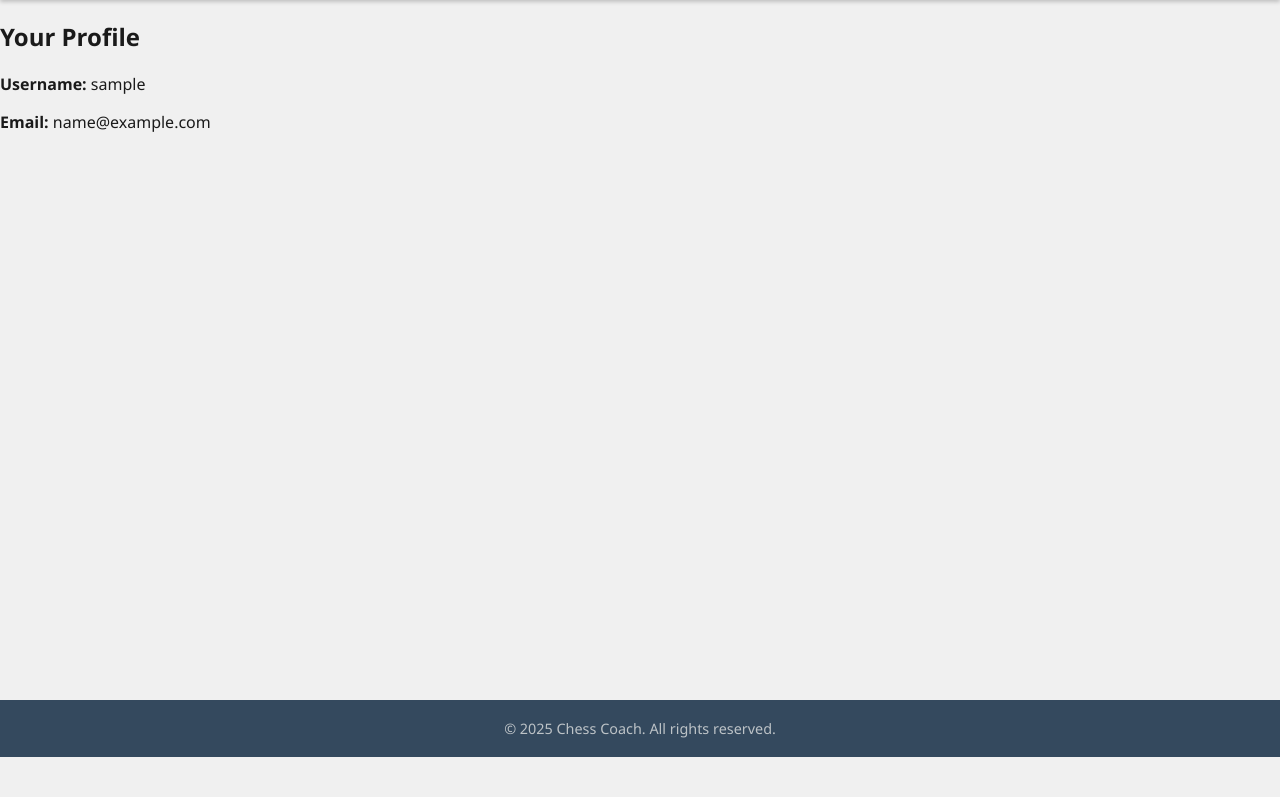
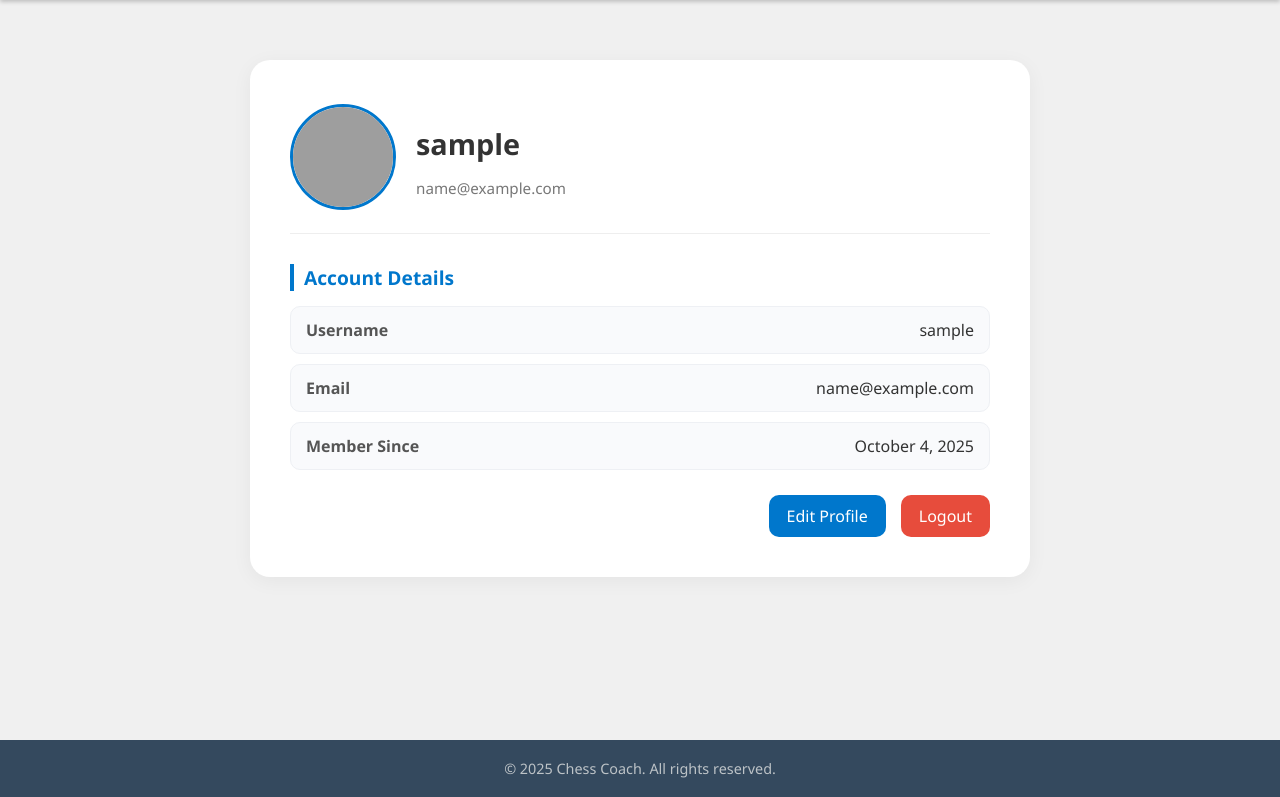
Before and after one commit to meleknurb/chess_coach, a Django app: page /users/profile/ in a window 1280 px wide. Shown: the part 65-862 px from the top of the page. Before the commit the page ends 822 px from the top, so only its background shows below. Run offline with Django 5.2, Linux system fonts and the light colour scheme; the visitor is signed in with stand-in values (Sample User, id 1); grey boxes are pictures that could not be loaded.

Commit message:
feat(profile): Restructure profile.html for improved UI
Completely redesigns the profile page template to align with the new 'profile.css' styles. Key changes include:

- Implemented a structured 'profile-header' for displaying the avatar and primary user info.
- Created 'info-group' sections to neatly present account details (username, email, and date_joined).
- Added dedicated action buttons for 'Edit Profile' and 'Logout'.
- Incorporated the 'default-avatar.png' image and dynamic content referencing.

```diff
--- a/users/templates/profile.html
+++ b/users/templates/profile.html
@@ -1,5 +1,6 @@
+<!-- profile.html -->
+
 {% extends "base.html" %}
-
 {% load static %}
 
 {% block title %}Profile | Chess Coach{% endblock %}
@@ -9,9 +10,36 @@
 {% endblock %}
 
 {% block content %}
-<div class="profile-container">
-    <h2>Your Profile</h2>
-    <p><strong>Username:</strong> {{ user.username }}</p>
-    <p><strong>Email:</strong> {{ user.email }}</p>
+<div class="profile-page">
+
+    <div class="profile-header">
+        <img src="{% static 'images/default-avatar.png' %}" alt="Profile Picture" class="profile-avatar">
+        <div class="profile-info">
+            <h2>{{ user.username }}</h2>
+            <p class="email">{{ user.email }}</p>
+        </div>
+    </div>
+
+    <div class="profile-details">
+        <h3>Account Details</h3>
+        <div class="info-group">
+            <label>Username</label>
+            <span>{{ user.username }}</span>
+        </div>
+        <div class="info-group">
+            <label>Email</label>
+            <span>{{ user.email }}</span>
+        </div>
+        <div class="info-group">
+            <label>Member Since</label>
+            <span>{{ user.date_joined|date:"F j, Y" }}</span>
+        </div>
+    </div>
+
+    <div class="profile-actions">
+        <a href="{% url 'users:settings' %}" class="btn-edit">Edit Profile</a>
+        <a href="{% url 'users:logout' %}" class="btn-logout">Logout</a>
+    </div>
+
 </div>
 {% endblock %}
```
